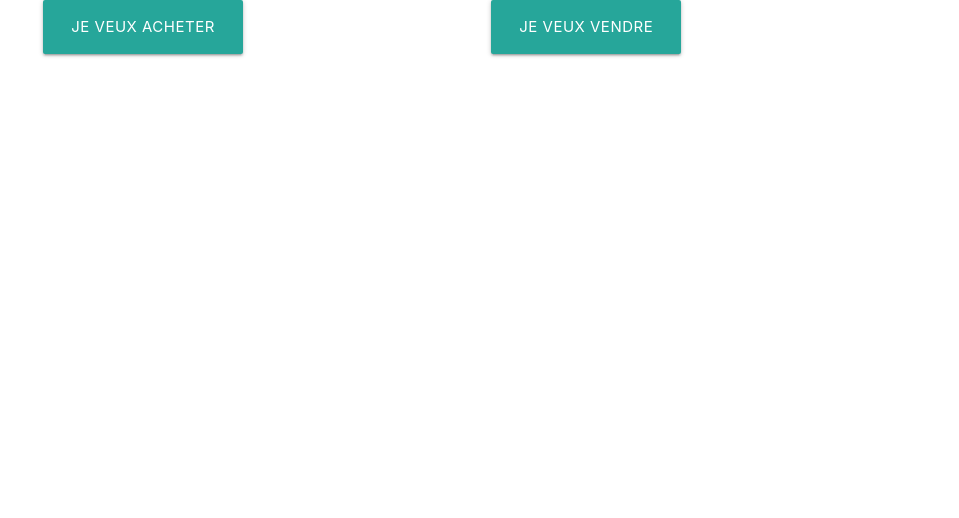
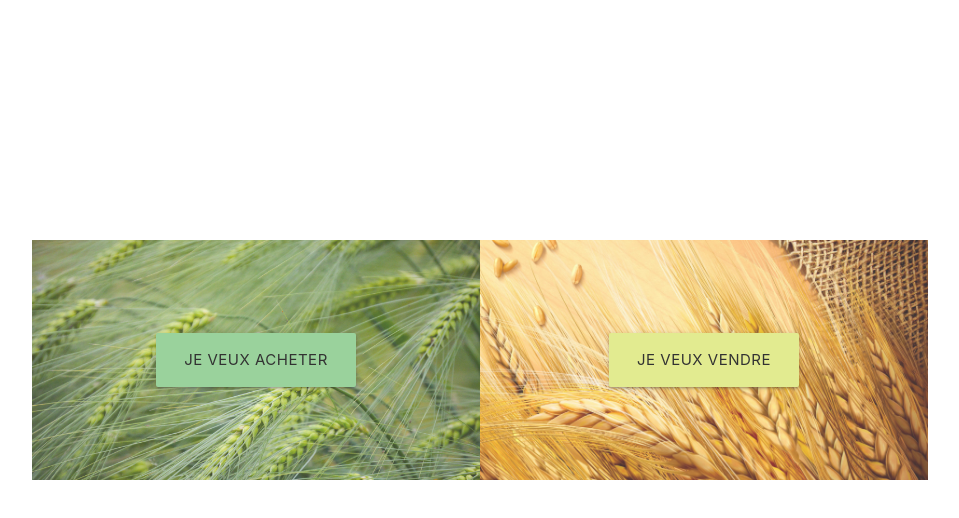
Before and after one commit to MrDrannoc/Hackathon1, a website: page public/views/accueil.html in a window 1280 px wide. Shown: the whole page, without its empty margins (160-1119 px from the left). Drawn offline with nearby package versions, Linux system fonts and the light colour scheme.

Commit message:
add button accueil

```diff
--- a/public/views/accueil.html
+++ b/public/views/accueil.html
@@ -5,6 +5,30 @@
         <title>Accueil</title>
 
         <style>
+            #centre {
+                margin-top: 30vh;
+            }
+
+            .bouton1 {
+                height: 30vh;
+                background-image: url(Cerealesvertes.jpg);
+                background-repeat: no-repeat;
+                background-size: cover;
+                opacity:0.80;
+            }
+
+            .bouton2 {
+                height: 30vh;
+                background-image: url(Cerealesjaunes.jpg);
+                background-repeat: no-repeat;
+                background-size: cover;
+                opacity:0.80;
+            }
+
+            a {
+                margin: 0 auto;
+            }
+
 
 
         </style>
@@ -12,12 +36,15 @@
     </head>
     <body>
         <div class="container">
-            <div class="row">
-                <div class="acheteur col s12 col m6 valign">
-                    <a class="waves-effect waves-light btn-large">Je veux acheter</a>
-                </div>
-                <div class="vendeur col s12 col m6 valign">
-                    <a class="waves-effect waves-light btn-large">Je veux vendre</a>
+            <div class="row" id="centre">
+                <div>
+                    <div class="bouton1 col s12 col m6 valign-wrapper center-align">
+                        <a class="waves-effect waves-light btn-large valign center green lighten-2 black-text">Je veux acheter</a>
+                    </div>
+                    <div class="bouton2 col s12 col m6 valign-wrapper center-align">
+                        <a class="waves-effect waves-light btn-large valign center lime lighten-2 black-text">Je veux vendre</a>
+                    </div>
+
                 </div>
             </div>
         </div>
```
Also changed, not shown: public/assets/img/Cerealesjaunes.jpg (added), public/assets/img/Cerealesvertes.jpg (added), public/views/Cerealesjaunes.jpg (renamed from public/assets/img/Cereales jaunes.jpg), public/views/Cerealesvertes.jpg (renamed from public/assets/img/Cereales  vertes.jpg).
